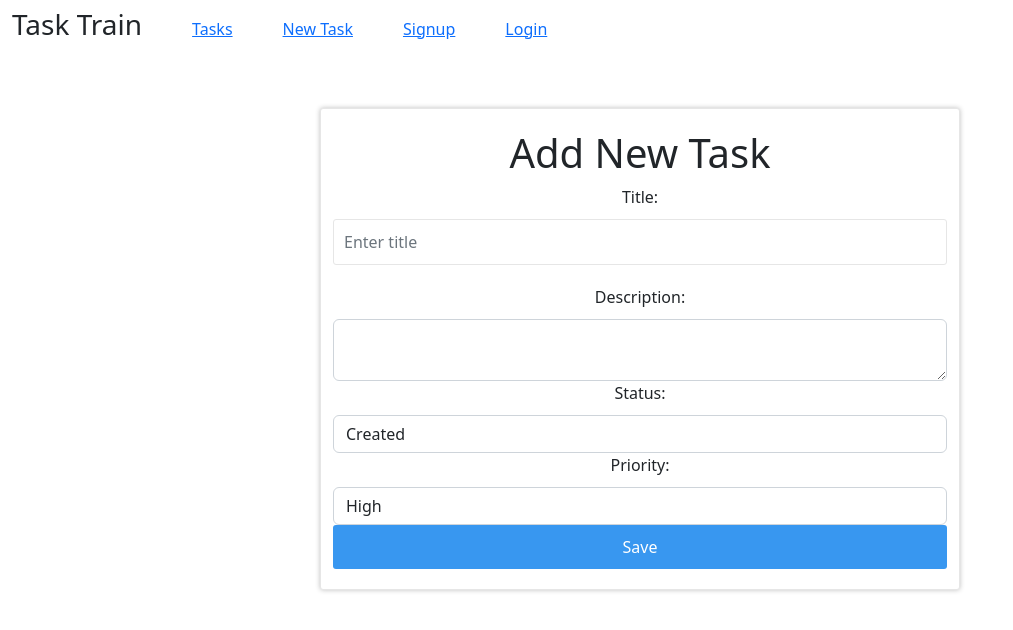
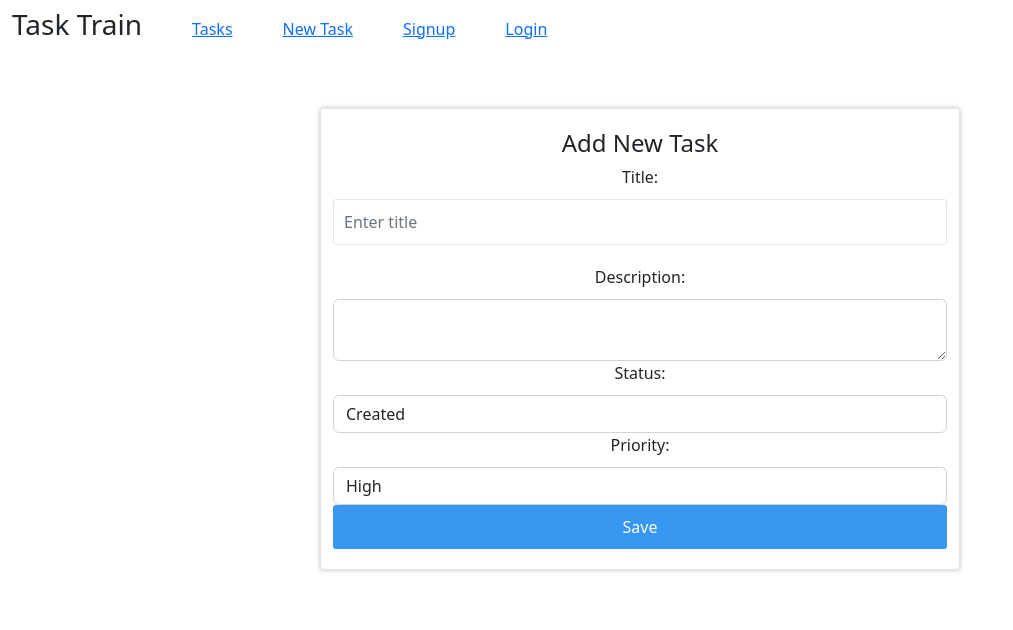
Before and after one commit to Lawrence137/todos, a React (Create React App) app: page /tasks/new in a window 1280 px wide. Shown: the top 630 px of the page, without its empty margins (0-1013 px from the left). Built offline with nearby package versions, Linux system fonts and the light colour scheme.

Commit message:
minor change

```diff
--- a/src/components/NewTask.js
+++ b/src/components/NewTask.js
@@ -33,7 +33,7 @@ function NewTask() {
     }
     return  (
         <div className="col-md-6 container">
-<h1>Add New Task</h1>
+<h4>Add New Task</h4>
 <form onSubmit={handleSubmit}>
   <label htmlFor="title">Title:</label>
   <input type="text" name="title" className="form-control" id="" placeholder='Enter title' value={title} onChange={e => setTitle(e.target.value)} />
```
